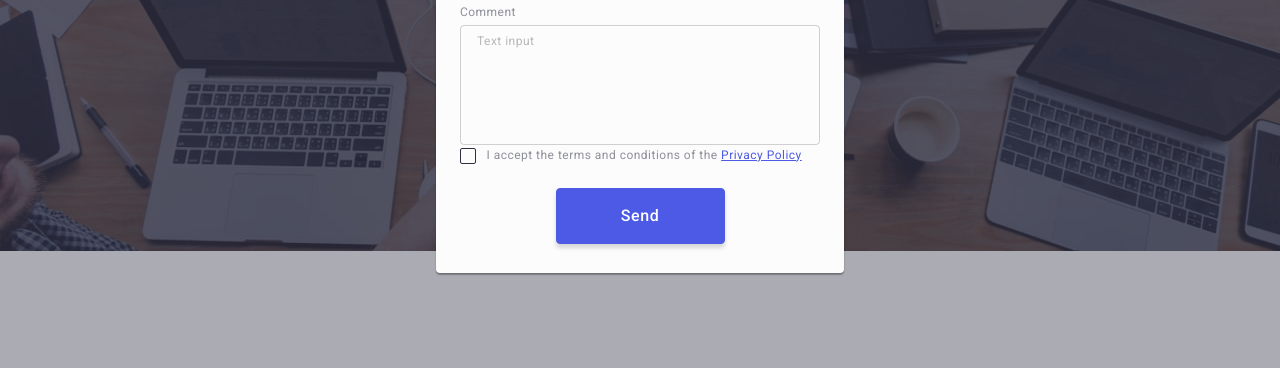
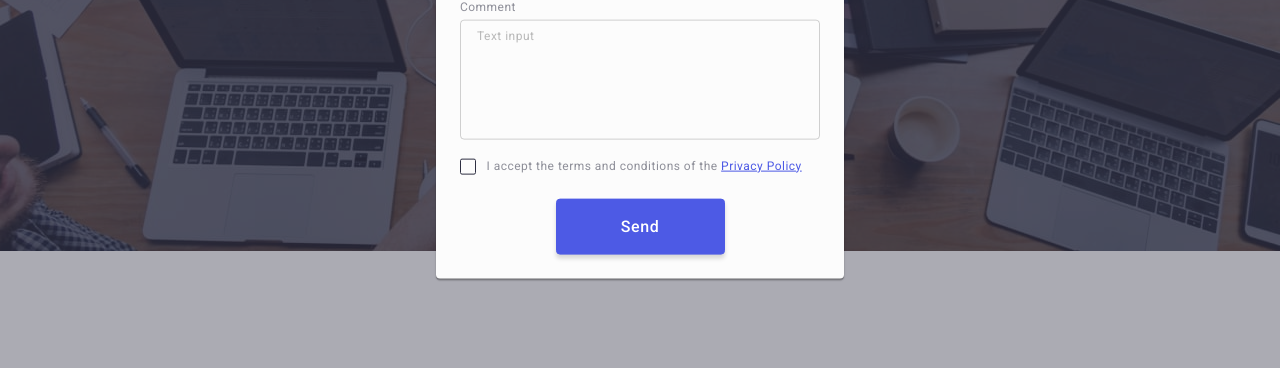
Before and after one commit to Acidhouzee/goit-markup-hw-06, a plain HTML site: page index.html in a window 1280 px wide. Both pictures are taken after a click on the button "Order Service". Shown: the part 419-787 px from the top of the page. Drawn offline with nearby package versions, Linux system fonts and the light colour scheme.

Commit message:
minor fix

```diff
--- a/css/style.css
+++ b/css/style.css
@@ -781,8 +781,8 @@ form[name="backdrop_form"] label {
     flex-direction: column;
 }
 
-.modal-backdrop .form-field:last-child {
-    margin-bottom: 16px;
+.form-field + .accept-label {
+    margin-top: 16px;
 }
 
 .modal-backdrop .form-field input,
--- a/index.html
+++ b/index.html
@@ -435,6 +435,7 @@
             <label>Comment</label>
             <textarea name="comment" rows="6" placeholder="Text input"></textarea>
           </div>
+          <div class="accept-label">
             <label class="accept">
               <input type="checkbox" name="privacy policy" value="I accept the terms and conditions of the Privacy Policy">
               <span class="accept-icon">
@@ -444,6 +445,7 @@
               </span>
               I accept the terms and conditions of the <a href="#" class="accept-text-link">Privacy Policy</a>
             </label>
+          </div>
           <button type="submit" class="btn form-btn">Send</button>
         </form>
       </div>
```
Lines whose indentation alone changed are shown as unchanged.
